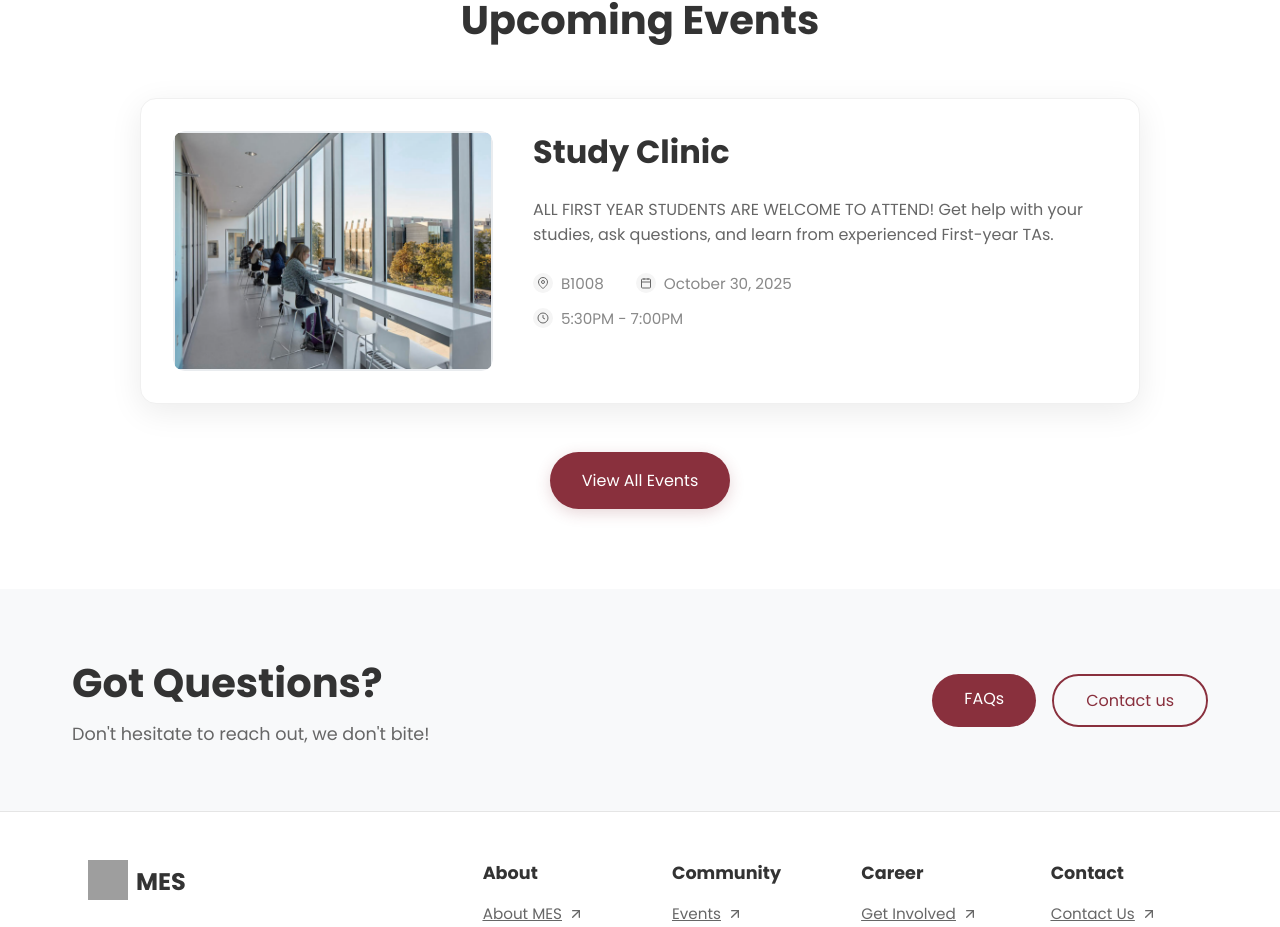
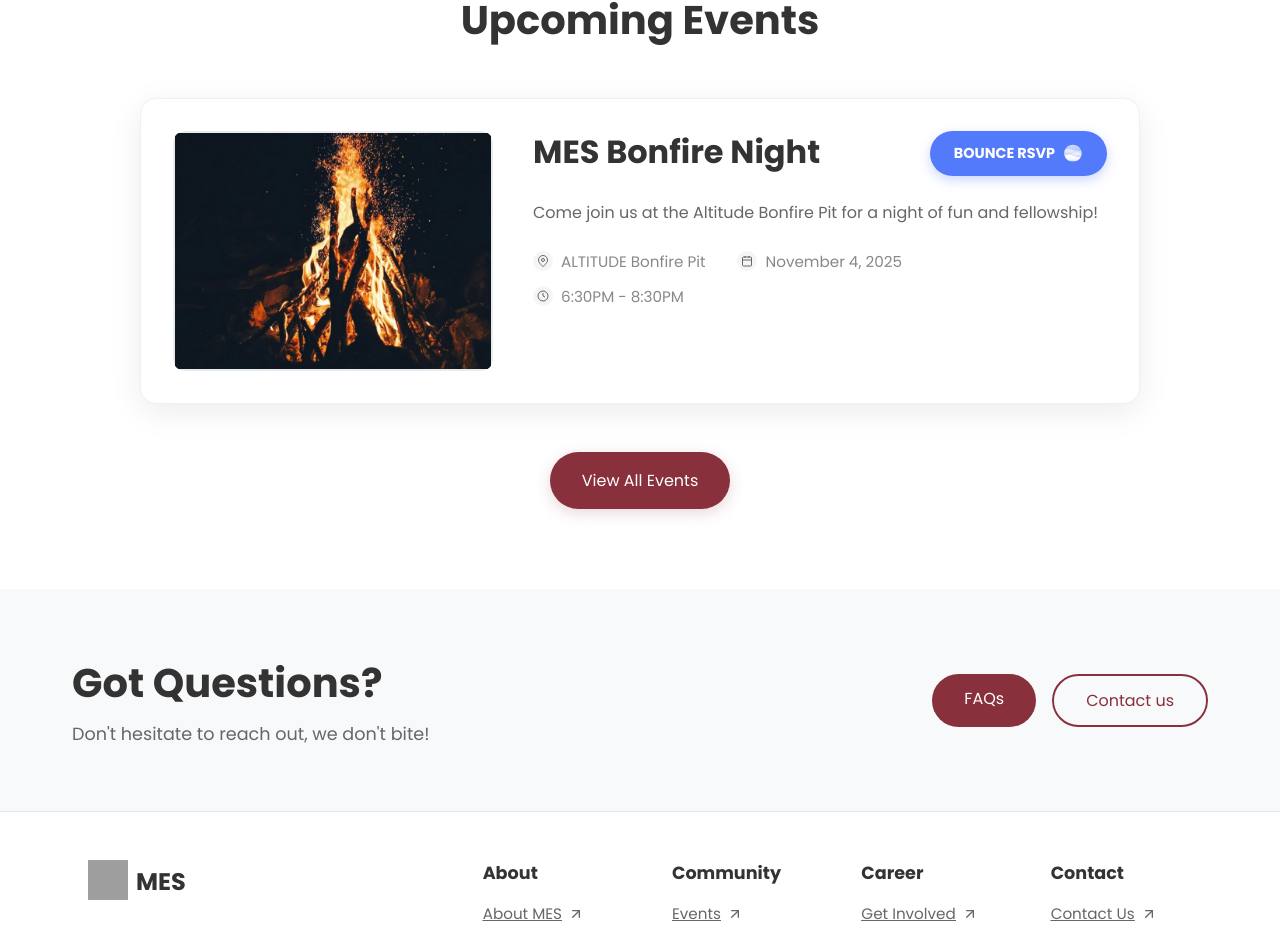
Before and after one commit to McMaster-Economics-Society/mes-website, a Next.js app: page / in a window 1280 px wide. Shown: the part 813-1740 px from the top of the page. Built offline with nearby package versions, Linux system fonts and the light colour scheme; grey boxes are pictures that could not be loaded.

Commit message:
Feat: Updated events database and RSVP buttom

```diff
--- a/src/app/components/LatestEvent.js
+++ b/src/app/components/LatestEvent.js
@@ -46,7 +46,13 @@ const LatestEvent = () => {
                   target="_blank"
                   rel="noopener noreferrer"
                 >
-                  RSVP
+                  BOUNCE RSVP
+                  <Image
+                    src="/bounce-white.svg"
+                    alt="Bounce Life logo"
+                    width={20}
+                    height={20}
+                  />
                 </a>
               )}
             </div>
--- a/src/app/components/LatestEvent.module.css
+++ b/src/app/components/LatestEvent.module.css
@@ -91,7 +91,7 @@
 }
 
 .rsvpButton {
-    background: linear-gradient(135deg, #4a90e2 0%, #357abd 100%);
+    background: #537afa;
     color: white;
     border: none;
     padding: 0.75rem 1.5rem;
@@ -101,16 +101,18 @@
     cursor: pointer;
     transition: all 0.3s ease;
     white-space: nowrap;
-    box-shadow: 0 4px 12px rgba(74, 144, 226, 0.3);
+    box-shadow: 0 4px 12px rgba(83, 122, 250, 0.3);
     text-decoration: none;
-    display: inline-block;
+    display: inline-flex;
+    align-items: center;
+    gap: 0.5rem;
     text-align: center;
 }
 
 .rsvpButton:hover {
     transform: translateY(-2px);
-    box-shadow: 0 6px 16px rgba(74, 144, 226, 0.4);
-    background: linear-gradient(135deg, #357abd 0%, #2968a3 100%);
+    box-shadow: 0 6px 16px rgba(83, 122, 250, 0.4);
+    background: #3d62e8;
     text-decoration: none;
 }
 
--- a/src/app/data/events-database.js
+++ b/src/app/data/events-database.js
@@ -1,17 +1,6 @@
 export const allEvents = [
   {
     id: 1,
-    title: "Study Clinic",
-    description:
-      "ALL FIRST YEAR STUDENTS ARE WELCOME TO ATTEND! Get help with your studies, ask questions, and learn from experienced First-year TAs.",
-    location: "B1008",
-    date: "October 30, 2025",
-    time: "5:30PM - 7:00PM",
-    image: "/event-images/study_hall_event.png",
-    imageAlt: "Study hall with people studying",
-  },
-  {
-    id: 2,
     title: "MES Bonfire Night",
     description:
       "Come join us at the Altitude Bonfire Pit for a night of fun and fellowship!",
@@ -20,6 +9,8 @@ export const allEvents = [
     time: "6:30PM - 8:30PM",
     image: "/event-images/bonfire_event.jpg",
     imageAlt: "Bonfire with black background",
+    rsvpUrl:
+      "https://www.bouncelife.com/organizations/68941c23ea2af129e14211fa",
   },
   // {
   //   id: 2,
--- a/src/app/events/EventsPage.module.css
+++ b/src/app/events/EventsPage.module.css
@@ -115,7 +115,7 @@
 }
 
 .rsvpButton {
-    background: linear-gradient(135deg, #4a90e2 0%, #357abd 100%);
+    background: #537afa;
     color: white;
     border: none;
     padding: 0.75rem 1.5rem;
@@ -125,16 +125,18 @@
     cursor: pointer;
     transition: all 0.3s ease;
     white-space: nowrap;
-    box-shadow: 0 4px 12px rgba(74, 144, 226, 0.3);
+    box-shadow: 0 4px 12px rgba(83, 122, 250, 0.3);
     text-decoration: none;
-    display: inline-block;
+    display: inline-flex;
+    align-items: center;
+    gap: 0.5rem;
     text-align: center;
 }
 
 .rsvpButton:hover {
     transform: translateY(-2px);
-    box-shadow: 0 6px 16px rgba(74, 144, 226, 0.4);
-    background: linear-gradient(135deg, #357abd 0%, #2968a3 100%);
+    box-shadow: 0 6px 16px rgba(83, 122, 250, 0.4);
+    background: #3d62e8;
     text-decoration: none;
 }
 
--- a/src/app/events/page.js
+++ b/src/app/events/page.js
@@ -31,6 +31,12 @@ const EventsPage = () => {
               target="_blank"
               rel="noopener noreferrer"
             >
+              <Image
+                src="/bounce-white.svg"
+                alt="Bounce logo"
+                width={20}
+                height={20}
+              />
               RSVP
             </a>
           )}
```
Also changed, not shown: public/bounce-white.svg (added).
